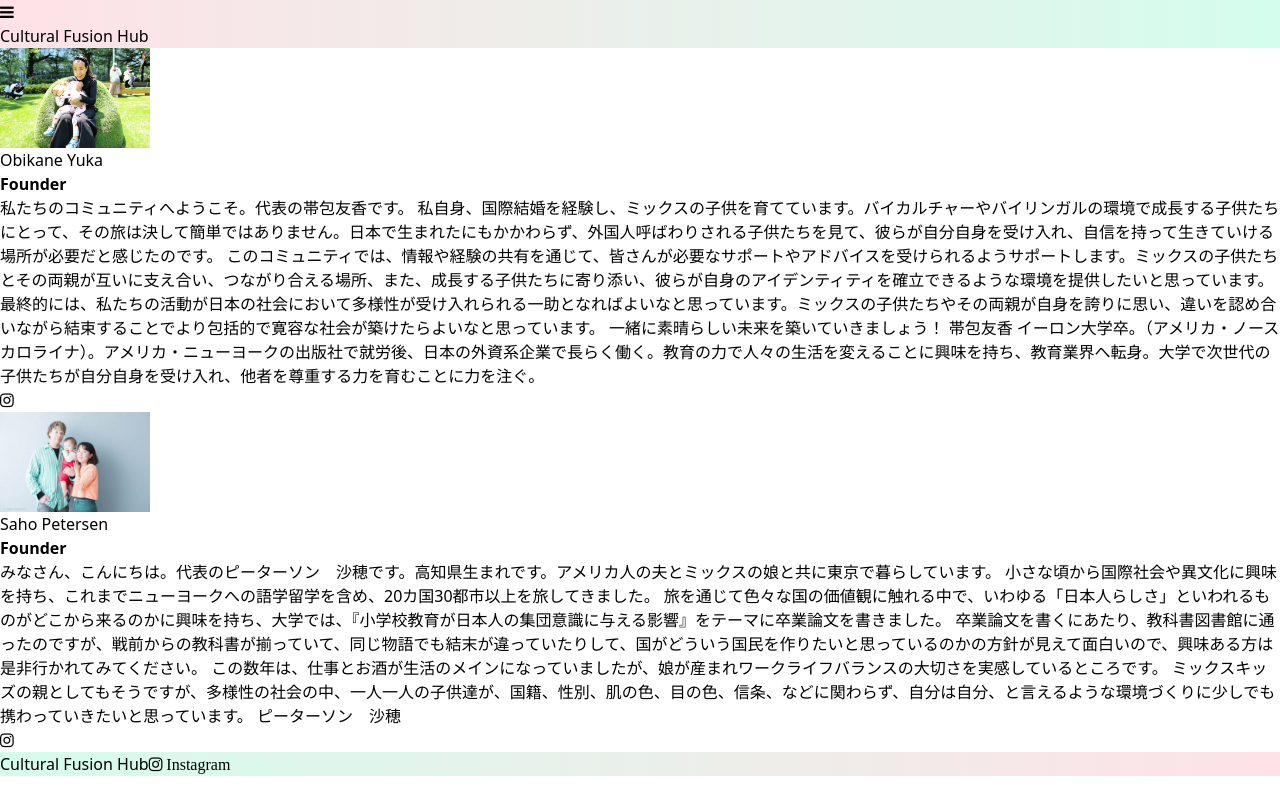
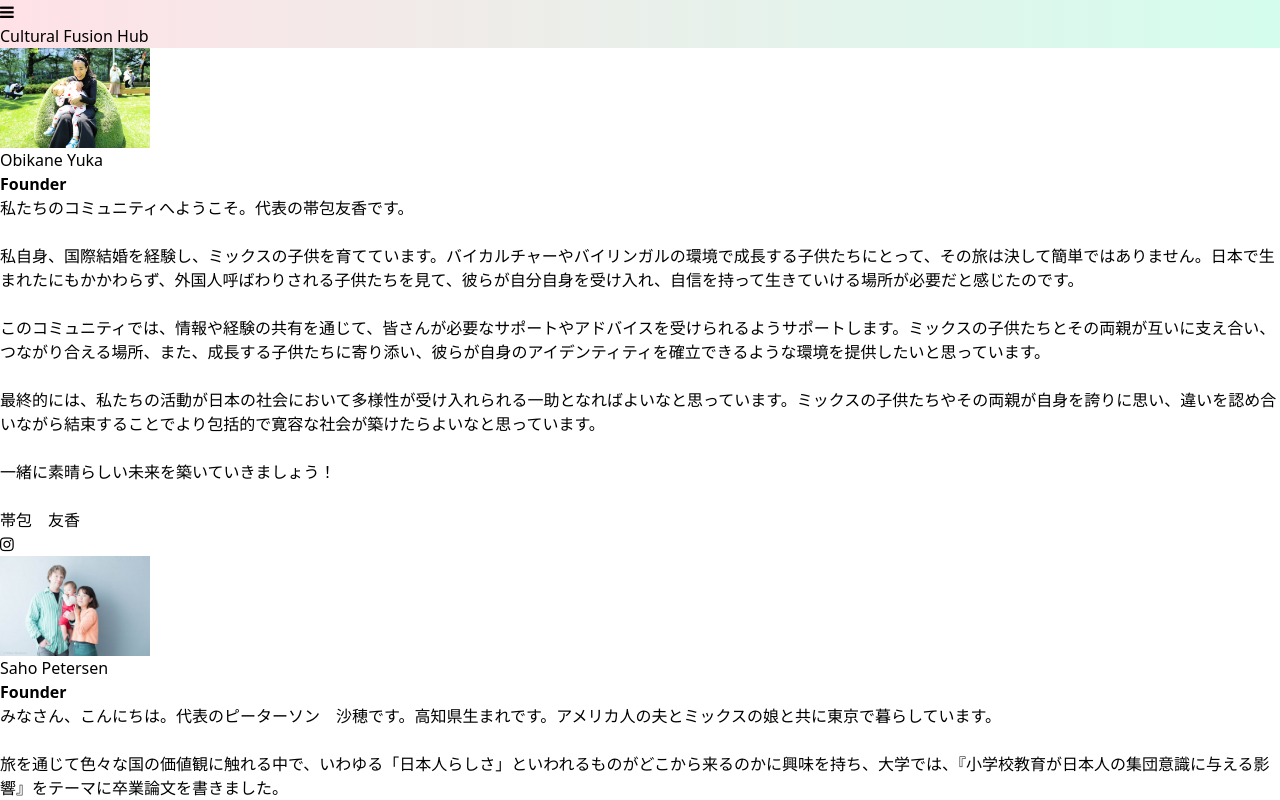
Before and after one commit to brandon-lindberg/cultural-fusion-hub, a Next.js app: page /profile in a window 1280 px wide. Shown: the top 800 px of the page. Built offline with nearby package versions, Linux system fonts and the light colour scheme; what tailwindcss-gradients would draw is missing.

Commit message:
updated profile styling

```diff
--- a/components/ProfileCard.tsx
+++ b/components/ProfileCard.tsx
@@ -18,10 +18,10 @@ export default function ProfileCard(props) {
       <h3 className="title text-center mb-2">{props.position}</h3>
       <div className="border-t border-gray-200 mt-2 mb-4"></div>
 
-      <div className="mb-4">
-        <p className="mx-4 text-justify text-center overflow-auto max-h-48 no-scrollbar">
-          {props.description}
-        </p>
+      <div className="mx-4 text-justify text-center overflow-auto max-h-48 no-scrollbar">
+        {props.description &&
+          <div dangerouslySetInnerHTML={{ __html: props.description }} />
+        }
       </div>
 
       <div className="flex justify-center gap-2">
--- a/public/locales/ja/translation.json
+++ b/public/locales/ja/translation.json
@@ -32,6 +32,6 @@
   "message": "問い合わせ内容",
   "send": "Send",
   "event-descrition": "ミックスキッズとそのママさん、パパさんの交流会。英語の本の読み聞かせもあります！おもちゃもたくさん準備していますので、お子様を連れて、お気軽にお越しください。お時間のある方は、交流会の後にランチや近場の夏祭りに行きましょう！",
-  "yuka-description": "私たちのコミュニティへようこそ。代表の帯包友香です。\n私自身、国際結婚を経験し、ミックスの子供を育てています。バイカルチャーやバイリンガルの環境で成長する子供たちにとって、その旅は決して簡単ではありません。日本で生まれたにもかかわらず、外国人呼ばわりされる子供たちを見て、彼らが自分自身を受け入れ、自信を持って生きていける場所が必要だと感じたのです。\nこのコミュニティでは、情報や経験の共有を通じて、皆さんが必要なサポートやアドバイスを受けられるようサポートします。ミックスの子供たちとその両親が互いに支え合い、つながり合える場所、また、成長する子供たちに寄り添い、彼らが自身のアイデンティティを確立できるような環境を提供したいと思っています。\n最終的には、私たちの活動が日本の社会において多様性が受け入れられる一助となればよいなと思っています。ミックスの子供たちやその両親が自身を誇りに思い、違いを認め合いながら結束することでより包括的で寛容な社会が築けたらよいなと思っています。\n一緒に素晴らしい未来を築いていきましょう！\n帯包友香\nイーロン大学卒。（アメリカ・ノースカロライナ）。アメリカ・ニューヨークの出版社で就労後、日本の外資系企業で長らく働く。教育の力で人々の生活を変えることに興味を持ち、教育業界へ転身。大学で次世代の子供たちが自分自身を受け入れ、他者を尊重する力を育むことに力を注ぐ。",
-  "saho-description": "みなさん、こんにちは。代表のピーターソン　沙穂です。高知県生まれです。アメリカ人の夫とミックスの娘と共に東京で暮らしています。\n小さな頃から国際社会や異文化に興味を持ち、これまでニューヨークへの語学留学を含め、20カ国30都市以上を旅してきました。\n旅を通じて色々な国の価値観に触れる中で、いわゆる「日本人らしさ」といわれるものがどこから来るのかに興味を持ち、大学では、『小学校教育が日本人の集団意識に与える影響』をテーマに卒業論文を書きました。\n卒業論文を書くにあたり、教科書図書館に通ったのですが、戦前からの教科書が揃っていて、同じ物語でも結末が違っていたりして、国がどういう国民を作りたいと思っているのかの方針が見えて面白いので、興味ある方は是非行かれてみてください。\nこの数年は、仕事とお酒が生活のメインになっていましたが、娘が産まれワークライフバランスの大切さを実感しているところです。\nミックスキッズの親としてもそうですが、多様性の社会の中、一人一人の子供達が、国籍、性別、肌の色、目の色、信条、などに関わらず、自分は自分、と言えるような環境づくりに少しでも携わっていきたいと思っています。\nピーターソン　沙穂"
+  "yuka-description": "私たちのコミュニティへようこそ。代表の帯包友香です。<br><br>私自身、国際結婚を経験し、ミックスの子供を育てています。バイカルチャーやバイリンガルの環境で成長する子供たちにとって、その旅は決して簡単ではありません。日本で生まれたにもかかわらず、外国人呼ばわりされる子供たちを見て、彼らが自分自身を受け入れ、自信を持って生きていける場所が必要だと感じたのです。<br><br>このコミュニティでは、情報や経験の共有を通じて、皆さんが必要なサポートやアドバイスを受けられるようサポートします。ミックスの子供たちとその両親が互いに支え合い、つながり合える場所、また、成長する子供たちに寄り添い、彼らが自身のアイデンティティを確立できるような環境を提供したいと思っています。<br><br>最終的には、私たちの活動が日本の社会において多様性が受け入れられる一助となればよいなと思っています。ミックスの子供たちやその両親が自身を誇りに思い、違いを認め合いながら結束することでより包括的で寛容な社会が築けたらよいなと思っています。<br><br>一緒に素晴らしい未来を築いていきましょう！<br><br帯包友香<br><brイーロン大学卒。（アメリカ・ノースカロライナ）。アメリカ・ニューヨークの出版社で就労後、日本の外資系企業で長らく働く。教育の力で人々の生活を変えることに興味を持ち、教育業界へ転身。大学で次世代の子供たちが自分自身を受け入れ、他者を尊重する力を育むことに力を注ぐ。<br><br>帯包　友香",
+  "saho-description": "みなさん、こんにちは。代表のピーターソン　沙穂です。高知県生まれです。アメリカ人の夫とミックスの娘と共に東京で暮らしています。<br><br小さな頃から国際社会や異文化に興味を持ち、これまでニューヨークへの語学留学を含め、20カ国30都市以上を旅してきました。<br><br>旅を通じて色々な国の価値観に触れる中で、いわゆる「日本人らしさ」といわれるものがどこから来るのかに興味を持ち、大学では、『小学校教育が日本人の集団意識に与える影響』をテーマに卒業論文を書きました。<br><br>卒業論文を書くにあたり、教科書図書館に通ったのですが、戦前からの教科書が揃っていて、同じ物語でも結末が違っていたりして、国がどういう国民を作りたいと思っているのかの方針が見えて面白いので、興味ある方は是非行かれてみてください。<br><br>この数年は、仕事とお酒が生活のメインになっていましたが、娘が産まれワークライフバランスの大切さを実感しているところです。<br><br>ミックスキッズの親としてもそうですが、多様性の社会の中、一人一人の子供達が、国籍、性別、肌の色、目の色、信条、などに関わらず、自分は自分、と言えるような環境づくりに少しでも携わっていきたいと思っています。<br><br>ピーターソン　沙穂"
 }
```
Also changed, not shown: components/events.js (+8 -0 lines).
